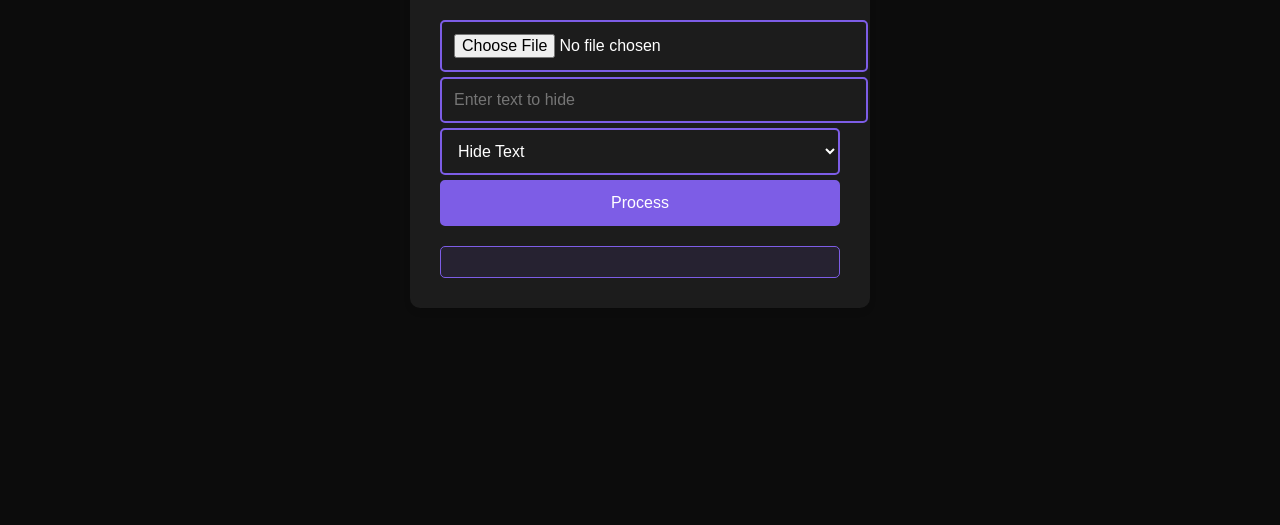
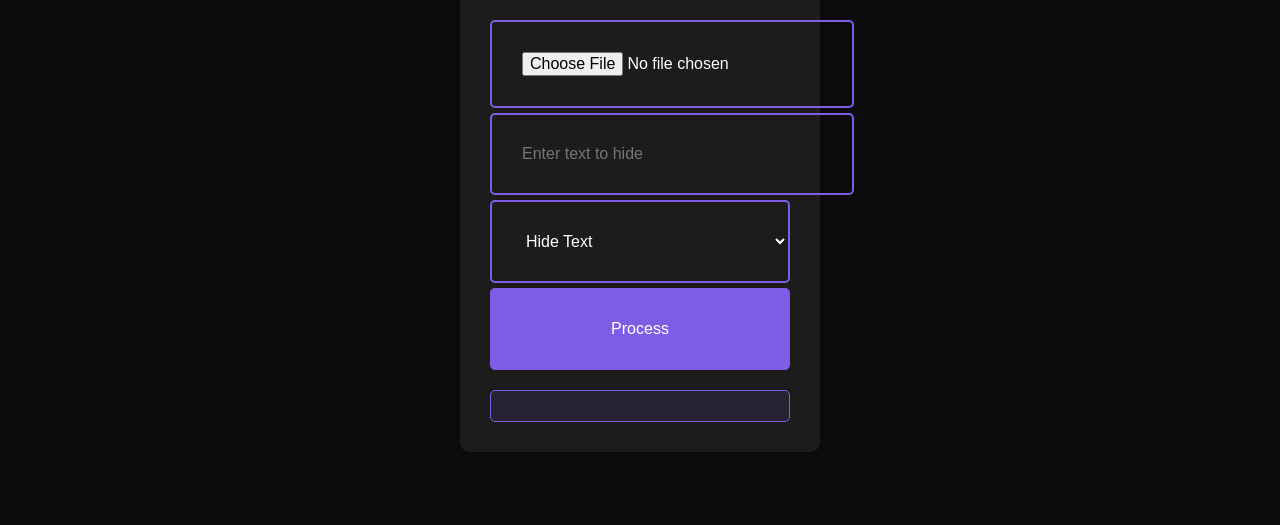
Before and after one commit to Soflaky/Portfolio, a plain HTML site: page steganography.html in a window 1280 px wide. Shown: the part 275-800 px from the top of the page. Drawn offline with Linux system fonts and the light colour scheme.

Commit message:
Update steganography.html

```diff
--- a/steganography.html
+++ b/steganography.html
@@ -16,7 +16,7 @@
         }
 
         .tool-section {
-            max-width: 400px;
+            max-width: 300px;
             margin: 50px auto;
             padding: 30px;
             background: #1c1c1c;
@@ -46,7 +46,7 @@
         select,
         button {
             width: 100%;
-            padding: 12px;
+            padding: 30px;
             margin-top: 5px;
             border: 2px solid #7D5DE6;
             border-radius: 5px;
```
